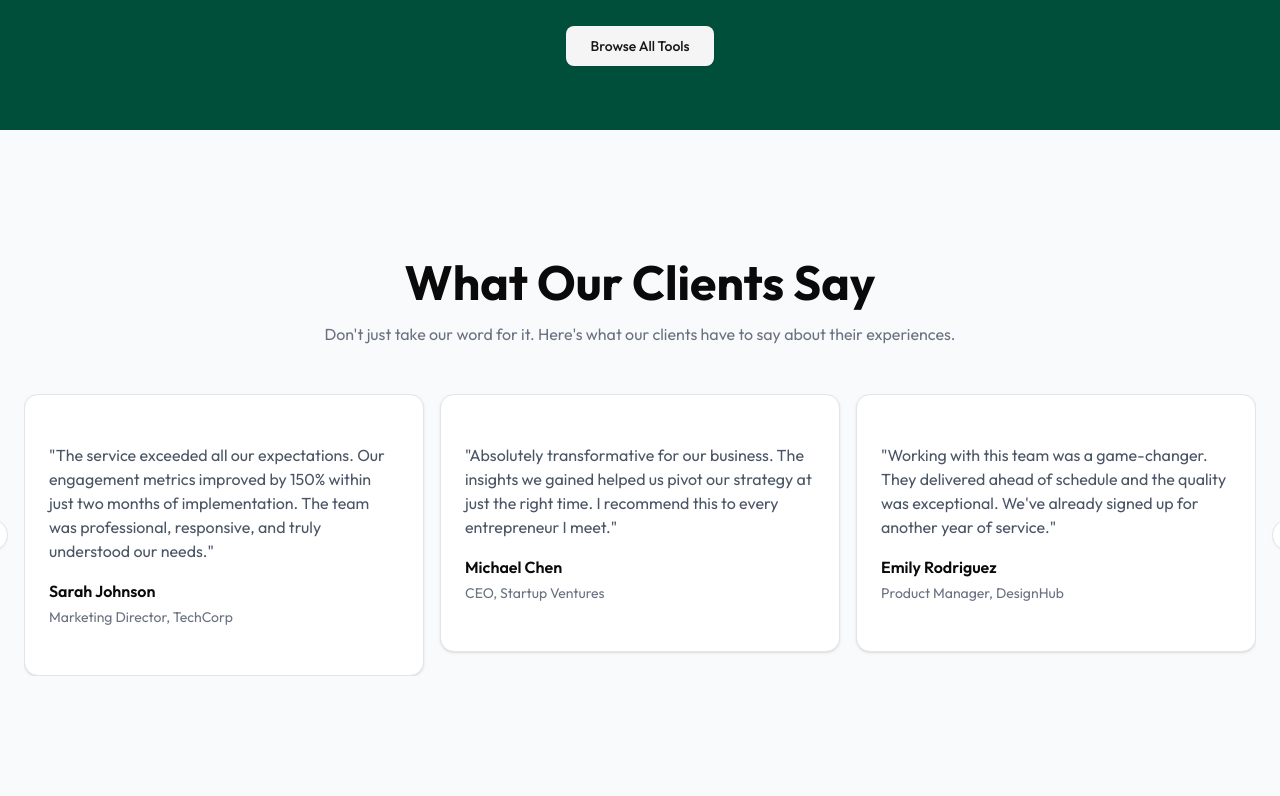
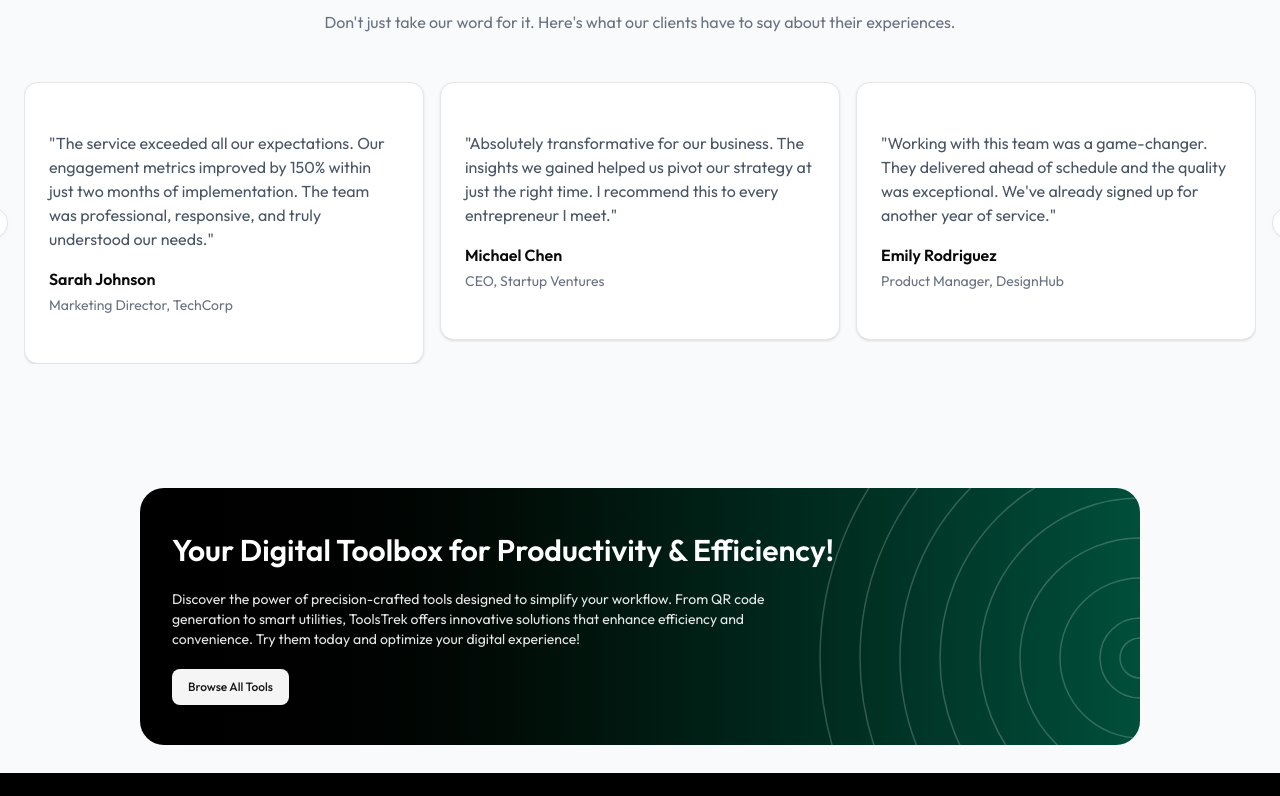
Before and after one commit to tasnimultas67/toolstrek, a Next.js app: page / in a window 1280 px wide. Shown: the part 2024-2820 px from the top of the page. Built offline with nearby package versions, Linux system fonts and the light colour scheme.

Commit message:
feat: Add Call to Action component and integrate it into Home and Contact Us pages

```diff
--- a/app/contact-us/page.js
+++ b/app/contact-us/page.js
@@ -10,6 +10,7 @@ import {
   EnvelopeOpenIcon,
   HomeIcon,
 } from "@heroicons/react/20/solid";
+import CTA from "../tools-compo/Home-Compo/CTA";
 
 export const metadata = {
   title: "Contact Us — ToolsTrek",
@@ -19,8 +20,8 @@ export const metadata = {
 
 const page = () => {
   return (
-    <div className="bg-gray-50 py-12 px-4 sm:px-6 lg:px-8">
-      <div className="md:w-[1180px] m-auto">
+    <div className="bg-gray-50 py-12 px-4">
+      <div className="md:w-[1180px] m-auto pb-20">
         <div>
           <div>
             <div className="text-center mb-12">
@@ -98,6 +99,8 @@ const page = () => {
           </div>
         </div>
       </div>
+      {/* Call to Action */}
+      <CTA></CTA>
     </div>
   );
 };
--- a/app/page.js
+++ b/app/page.js
@@ -1,10 +1,9 @@
 import Hero from "./tools-compo/Hero";
 
-import { Button } from "@/components/ui/button";
-import Link from "next/link";
 import HServices from "./tools-compo/HServices";
 import Image from "next/image";
 import Reviews from "./tools-compo/Home-Compo/Reviews";
+import CTA from "./tools-compo/Home-Compo/CTA";
 
 const whychoose = [
   {
@@ -80,27 +79,15 @@ export default function Home() {
               </div>
             </div>
           </section>
-
-          {/* Call to Action */}
-          <section className="py-16 px-4 sm:px-6 lg:px-8 bg-brandColor text-white">
-            <div className="max-w-4xl mx-auto text-center">
-              <h2 className="text-3xl font-bold mb-4">
-                Ready to Simplify Your Tasks?
-              </h2>
-              <p className="text-xl mb-8 opacity-90">
-                Explore our full collection of tools designed to make your daily
-                calculations effortless.
-              </p>
-              <Button asChild variant="secondary" size="lg">
-                <Link href="#tools">Browse All Tools</Link>
-              </Button>
-            </div>
-          </section>
           {/* Reviews */}
         </div>
         <div className="m-auto">
           <Reviews></Reviews>
         </div>
+        {/* Call to Action */}
+        <div className="py-7 bg-gray-50">
+          <CTA></CTA>
+        </div>
       </div>
     </div>
   );
--- /dev/null
+++ b/app/tools-compo/Home-Compo/CTA.js
@@ -0,0 +1,86 @@
+import React from "react";
+import { Button } from "@/components/ui/button";
+import Link from "next/link";
+
+const CTA = () => {
+  return (
+    <section className="relative">
+      <div className="md:w-[1000px] mx-auto text-left bg-gradient-to-r from-black to-brandColor rounded-3xl text-white py-10 px-4 sm:px-6 lg:px-8 relative overflow-hidden">
+        {/* Left Content */}
+        <div className="">
+          <h2 className="text-3xl font-semibold mb-4 leading-normal">
+            Your Digital Toolbox for Productivity & Efficiency!
+          </h2>
+          <p className="text-sm mb-5 opacity-90 w-[70%]">
+            Discover the power of precision-crafted tools designed to simplify
+            your workflow. From QR code generation to smart utilities, ToolsTrek
+            offers innovative solutions that enhance efficiency and convenience.
+            Try them today and optimize your digital experience!
+          </p>
+          <Button asChild variant="secondary" className="">
+            <Link href="#" className="text-xs">
+              Browse All Tools
+            </Link>
+          </Button>
+        </div>
+
+        {/* Right Background - Abstract Geometric Circles */}
+        <div className="absolute right-0 top-0 bottom-0 w-[60%] hidden md:block">
+          <svg
+            className="absolute right-[-400px] top-[-130px] w-[800px] h-[600px] opacity-20"
+            viewBox="0 0 600 600"
+            fill="none"
+          >
+            <circle
+              cx="300"
+              cy="300"
+              r="320"
+              stroke="white"
+              strokeWidth="1.5"
+            />
+            <circle
+              cx="300"
+              cy="300"
+              r="280"
+              stroke="white"
+              strokeWidth="1.5"
+            />
+            <circle
+              cx="300"
+              cy="300"
+              r="240"
+              stroke="white"
+              strokeWidth="1.5"
+            />
+            <circle
+              cx="300"
+              cy="300"
+              r="200"
+              stroke="white"
+              strokeWidth="1.5"
+            />
+            <circle
+              cx="300"
+              cy="300"
+              r="160"
+              stroke="white"
+              strokeWidth="1.5"
+            />
+            <circle
+              cx="300"
+              cy="300"
+              r="120"
+              stroke="white"
+              strokeWidth="1.5"
+            />
+            <circle cx="300" cy="300" r="80" stroke="white" strokeWidth="1.5" />
+            <circle cx="300" cy="300" r="40" stroke="white" strokeWidth="1.5" />
+            <circle cx="300" cy="300" r="20" stroke="white" strokeWidth="1.5" />
+          </svg>
+        </div>
+      </div>
+    </section>
+  );
+};
+
+export default CTA;
--- a/app/tools-compo/Home-Compo/Reviews.js
+++ b/app/tools-compo/Home-Compo/Reviews.js
@@ -50,7 +50,7 @@ const fadeIn = {
 
 const Reviews = () => {
   return (
-    <section className="w-full m-auto py-12 md:py-24 lg:py-32 bg-gray-50 dark:bg-gray-900">
+    <section className="w-full m-auto py-12 md:py-24 bg-gray-50 dark:bg-gray-900">
       <div className="container m-auto px-4 md:px-6">
         <motion.div
           initial="hidden"
```
